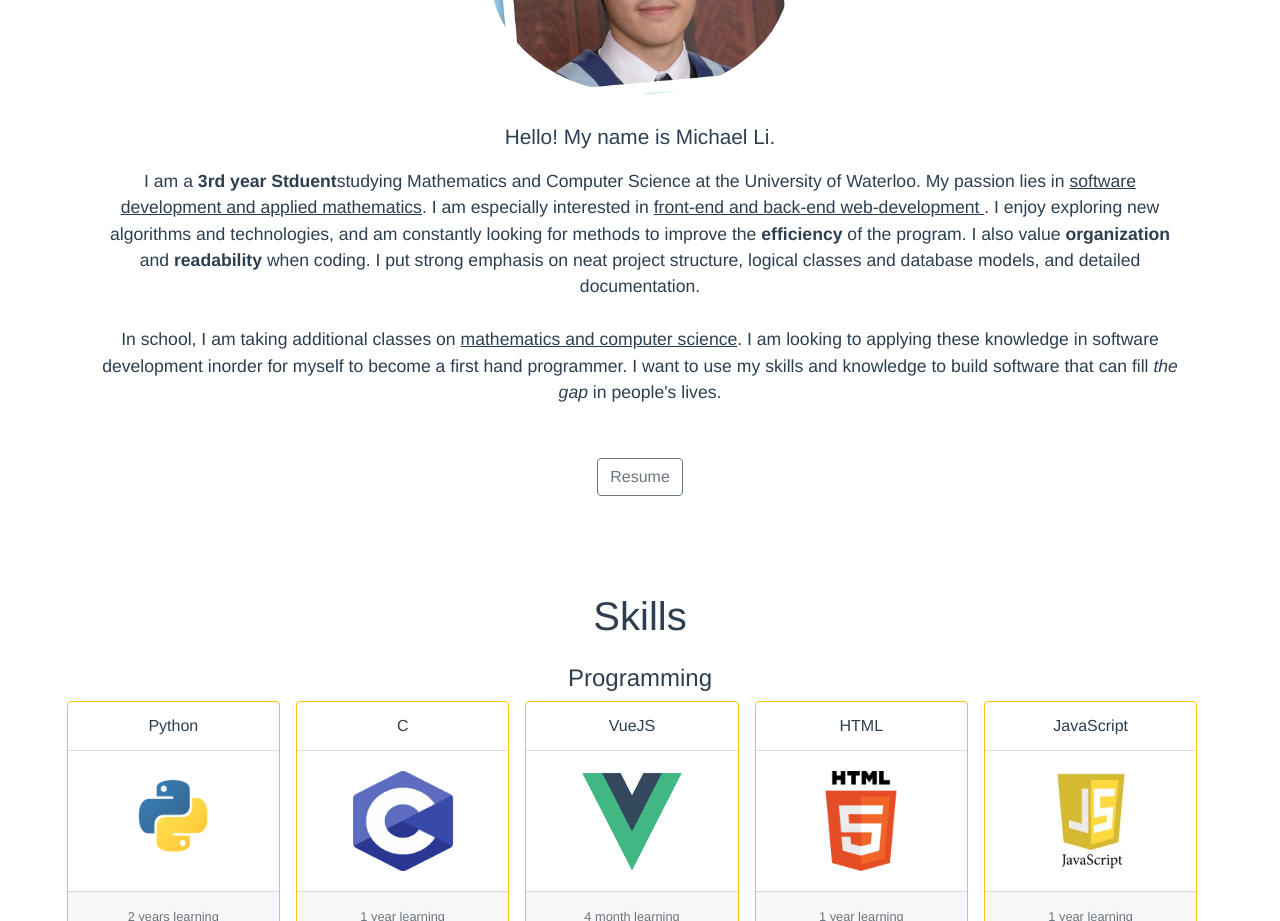
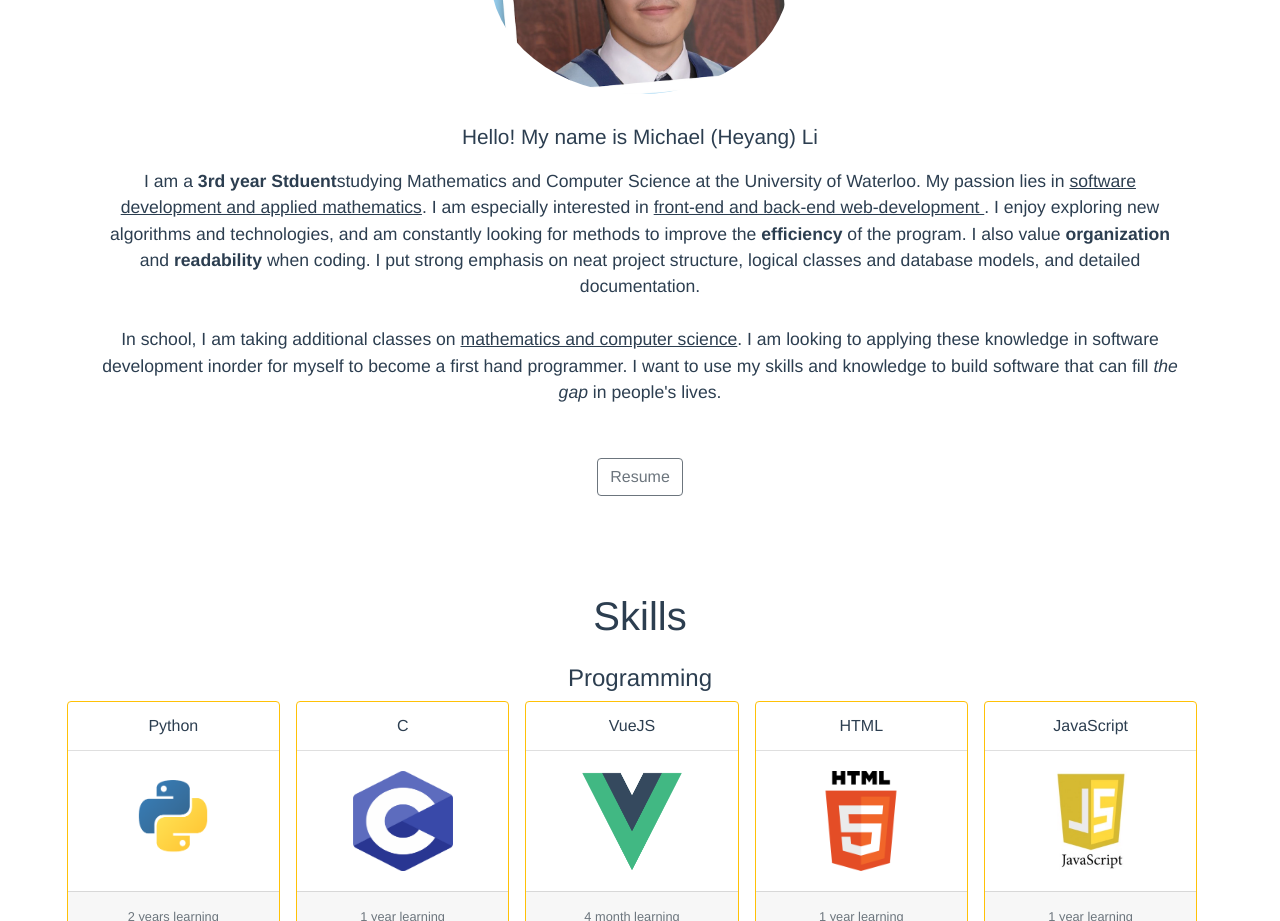
Before and after one commit to kayoMichael/kayoMichael.github.io, a Vue app: page / in a window 1280 px wide. Shown: the part 1140-2061 px from the top of the page. Built offline with nearby package versions, Linux system fonts and the light colour scheme.

Commit message:
Refactor

```diff
--- a/package.json
+++ b/package.json
@@ -16,6 +16,7 @@
     "bootstrap": "^4.5.0",
     "bootstrap-vue": "^2.16.0",
     "core-js": "^3.6.5",
+    "gh-pages": "^6.0.0",
     "jquery": "^3.5.1",
     "popper.js": "^1.16.1",
     "vue": "^2.6.11"
--- a/src/components/AboutMe.vue
+++ b/src/components/AboutMe.vue
@@ -7,8 +7,7 @@
         <div class="about-me-body">
           <div class="container-sm">
             <br>
-
-            <p class="lead-text"> Hello! My name is Michael Li.</p>
+            <p class="lead-text"> Hello! My name is Michael (Heyang) Li</p>
             I am a <strong> 3rd year Stduent</strong>studying Mathematics and Computer Science at the University of Waterloo.
             My passion lies in <u> software development and applied mathematics</u>. I am especially interested in <u> front-end and
             back-end web-development </u>. I enjoy exploring new algorithms and technologies, and am constantly looking for
```
Also changed, not shown: 12 other files (tests, documents, lock files or other folders).
